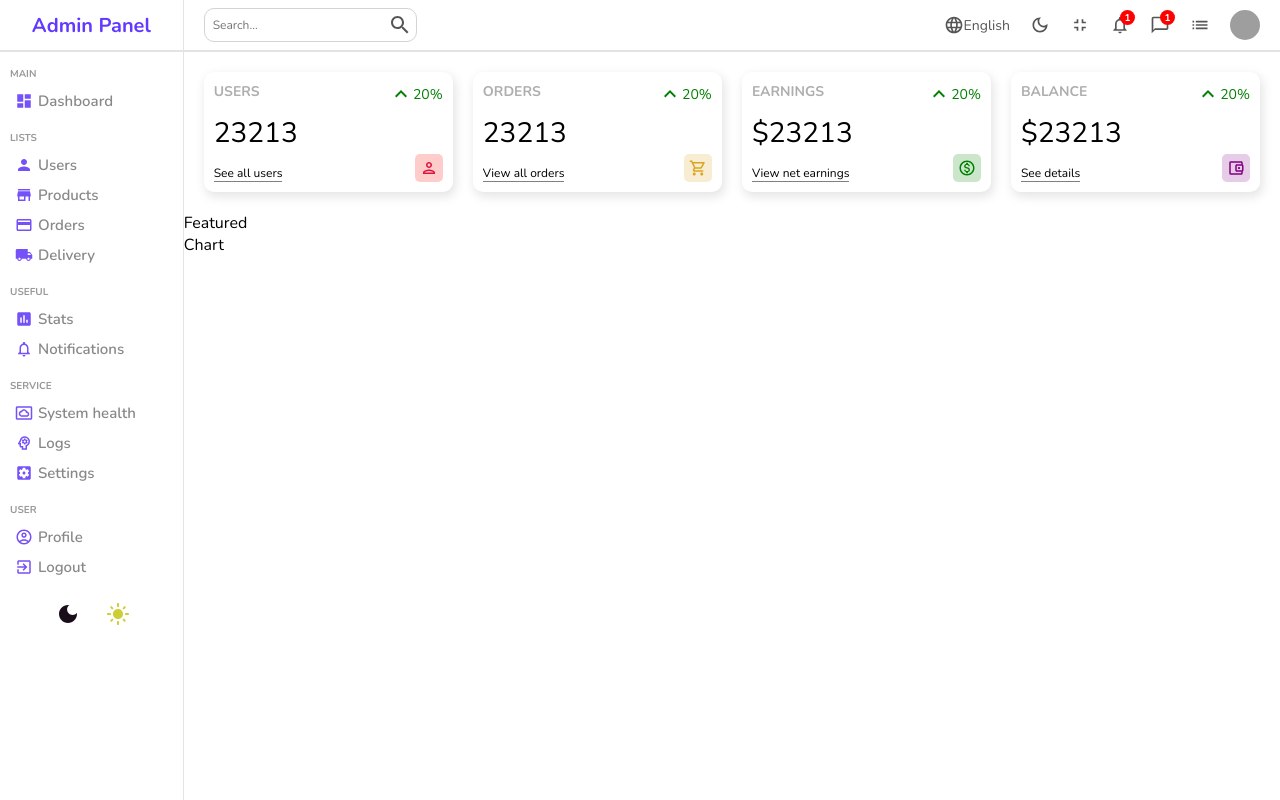
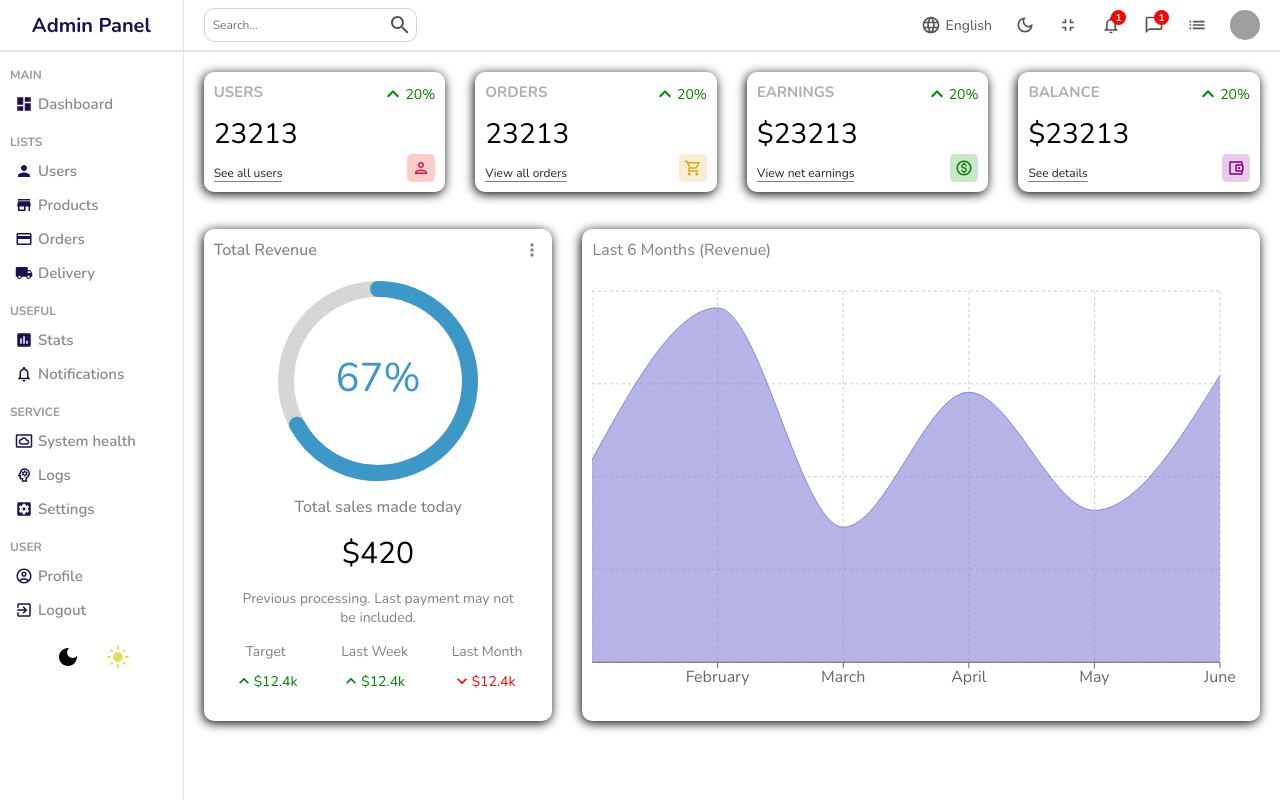
Before and after one commit to vamppdevv1/AdminPanel, a React (Vite) app: page / in a window 1280 px wide. Built offline with nearby package versions, Linux system fonts and the light colour scheme; grey boxes are pictures that could not be loaded.

Commit message:
feat: add dashboard charts

```diff
--- a/package.json
+++ b/package.json
@@ -15,8 +15,10 @@
     "@mui/icons-material": "^9.1.1",
     "@mui/material": "^9.1.1",
     "react": "^19.2.6",
+    "react-circular-progressbar": "^2.2.0",
     "react-dom": "^19.2.6",
     "react-router-dom": "^7.18.0",
+    "recharts": "^3.8.1",
     "saas": "^1.0.0",
     "sass": "^1.101.0"
   },
--- a/src/components/chart/Chart.jsx
+++ b/src/components/chart/Chart.jsx
@@ -1,7 +1,48 @@
 import "./chart.scss"
-
+import {
+  ResponsiveContainer,
+  AreaChart,
+  ReferenceLine,
+  Area,
+  XAxis,
+  CartesianGrid,
+  Tooltip,
+} from "recharts";
+const data = [
+  { name: "January", Total: 1200 },
+  { name: "February", Total: 2100 },
+  { name: "March", Total: 800 },
+  { name: "April", Total: 1600 },
+  { name: "May", Total: 900 },
+  { name: "June", Total: 1700 },
+];
 export const Chart = () => {
   return (
-    <div>Chart</div>
-  )
+    <div className="chart">
+      <div className="title">Last 6 Months (Revenue)</div>
+      <ResponsiveContainer width="100%" aspect={1.6} maxHeight={500}>
+        <AreaChart
+          data={data}
+          margin={{ top: 10, right: 30, left: 0, bottom: 0 }}
+        >
+          <XAxis dataKey="name" />
+          <CartesianGrid strokeDasharray="3 3" />
+          <Tooltip />
+          <ReferenceLine x="Page C" stroke="green" label="Min PAGE" />
+          <ReferenceLine
+            y={4000}
+            label="Max"
+            stroke="red"
+            strokeDasharray="3 3"
+          />
+          <Area
+            type="monotone"
+            dataKey="Total"
+            stroke="#8884d8"
+            fill="#8884d8"
+          />
+        </AreaChart>
+      </ResponsiveContainer>
+    </div>
+  );
 }
--- a/src/components/chart/chart.scss
+++ b/src/components/chart/chart.scss
@@ -0,0 +1,11 @@
+.chart {
+  flex: 4;
+-webkit-box-shadow: -1px 2px 11px 0px #000000;
+box-shadow: -1px 2px 11px 0px #000000;
+  border-radius: 10px;
+  padding: 10px;
+  color: gray;
+  .title {
+    margin-bottom: 20px;
+  }
+}
--- a/src/components/featured/Featured.jsx
+++ b/src/components/featured/Featured.jsx
@@ -1,7 +1,47 @@
-import "./featured.scss"
-
+import "./featured.scss";
+import { MoreVert,KeyboardArrowUpOutlined,KeyboardArrowDownOutlined } from "@mui/icons-material";
+import { CircularProgressbar } from "react-circular-progressbar";
+import "react-circular-progressbar/dist/styles.css";
 export const Featured = () => {
   return (
-    <div>Featured</div>
-  )
-}
+    <div className="featured">
+      <div className="top">
+        <h1 className="title">Total Revenue</h1>
+        <MoreVert fontSize="small" />
+      </div>
+      <div className="bottom">
+        <div className="featuredChart">
+          <CircularProgressbar value={67} text={"67%"} />
+        </div>
+        <p className="title">Total sales made today</p>
+        <p className="amount">$420</p>
+        <p className="desc">
+          Previous processing. Last payment may not be included.
+        </p>
+        <div className="summary">
+          <div className="item">
+            <div className="itemTitle">Target</div>
+            <div className="itemResult positive">
+              <KeyboardArrowUpOutlined fontSize="small" />
+              <div className="resultAmount">$12.4k</div>
+            </div>
+          </div>
+          <div className="item">
+            <div className="itemTitle">Last Week</div>
+            <div className="itemResult positive">
+              <KeyboardArrowUpOutlined fontSize="small" />
+              <div className="resultAmount">$12.4k</div>
+            </div>
+          </div>
+          <div className="item">
+            <div className="itemTitle">Last Month</div>
+            <div className="itemResult negative">
+              <KeyboardArrowDownOutlined fontSize="small" />
+              <div className="resultAmount">$12.4k</div>
+            </div>
+          </div>
+        </div>
+      </div>
+    </div>
+  );
+};
--- a/src/components/featured/featured.scss
+++ b/src/components/featured/featured.scss
@@ -0,0 +1,67 @@
+.featured {
+  flex: 2;
+-webkit-box-shadow: -1px 2px 11px 0px #000000;
+box-shadow: -1px 2px 11px 0px #000000;
+border-radius: 10px;
+  padding: 10px;
+  .top {
+    display: flex;
+    align-items: center;
+    justify-content: space-between;
+    color: gray;
+    .title {
+      font-size: 16px;
+      font-weight: 500;
+    }
+  }
+  .bottom {
+    padding: 20px;
+    display: flex;
+    flex-direction: column;
+    align-items: center;
+    justify-content: center;
+    gap: 15px;
+    .featuredChart {
+      width: 200px;
+      height: 200px;
+    }
+    .title {
+      font-weight: 500;
+      color: gray;
+    }
+    .amount {
+      font-size: 30px;
+    }
+    .desc {
+      font-weight: 300;
+      font-size: 14px;
+      color: gray;
+      text-align: center;
+    }
+    .summary {
+      width: 100%;
+      display: flex;
+      align-items: center;
+      justify-content: space-between;
+      .item {
+        text-align: center;
+        .itemTitle {
+          font-size: 14px;
+          color: gray;
+        }
+        .itemResult {
+          display: flex;
+          align-items: center;
+          margin-top: 10px;
+          font-size: 14px;
+          &.positive {
+            color: green;
+          }
+          &.negative {
+            color: red;
+          }
+        }
+      }
+    }
+  }
+}
--- a/src/components/navbar/navbar.scss
+++ b/src/components/navbar/navbar.scss
@@ -29,13 +29,18 @@
     .items {
       display: flex;
       align-items: center;
-      gap: 20px;
+      gap: 23px;
+
       .item {
         display: flex;
         align-items: center;
         position: relative;
+        &:nth-child(1){
+          gap: 5px;
+        }
         .icon {
           font-size: 20px;
+          cursor: pointer;
         }
         .avatar{
             width: 30px;
--- a/src/components/sidebar/sidebar.scss
+++ b/src/components/sidebar/sidebar.scss
@@ -8,11 +8,10 @@
     display: flex;
     align-items: center;
     justify-content: center;
-
+    color: #1e104e;
     .logo {
       font-size: 20px;
       font-weight: bold;
-      color: #6439ff;
     }
   }
   hr {
@@ -26,15 +25,16 @@
       margin: 0;
       padding: 0;
       .title {
-        font-size: 10px;
+        font-size: 12px;
         font-weight: bold;
         color: #999;
         margin-top: 15px;
-        margin-bottom: 5px;
+        margin-bottom: 6px;
       }
       li {
         display: flex;
         align-items: center;
+        margin-bottom: 4px;
         padding: 5px;
         cursor: pointer;
         gap: 5px;
@@ -43,7 +43,7 @@
         }
         .icon {
           font-size: 18px;
-          color: #7451f8;
+          color: #1e104e;
         }
         span {
           font-size: 15px;
@@ -64,10 +64,10 @@
       cursor: pointer;
       margin: 10px;
       &:nth-child(1) {
-        color: rgb(26, 13, 26);
+        color: rgb(0, 0, 0);
       }
       &:nth-child(2) {
-        color: rgb(205, 205, 53);
+        color: rgb(223, 223, 100);
       }
     }
   }
--- a/src/components/widget/widget.scss
+++ b/src/components/widget/widget.scss
@@ -3,7 +3,8 @@
   flex: 1;
   justify-content: space-between;
   padding: 10px;
-  box-shadow: 2px 4px 10px 1px rgba(201, 201, 201, 0.47);
+  -webkit-box-shadow: -1px 2px 11px 0px #000000;
+  box-shadow: -1px 2px 11px 0px #000000;
   border-radius: 10px;
   height: 100px;
   .left,
@@ -13,7 +14,7 @@
     justify-content: space-between;
     .title {
       font-weight: bold;
-      font-size: 14px;
+      font-size: 15px;
       color: rgb(174, 174, 174);
     }
     .counter {
@@ -22,6 +23,7 @@
     }
     .link {
       font-size: 12px;
+      color: rgb(37, 36, 36);
       border-bottom: 1px solid gray;
       cursor: pointer;
       width: max-content;
--- a/src/pages/home/home.scss
+++ b/src/pages/home/home.scss
@@ -3,10 +3,14 @@
     flex-direction: row;
     .homeContainer{
         flex: 6;
-        .widgets{
+        .widgets,.charts{
             display: flex;
             padding: 20px;
-            gap: 20px;
+            gap: 30px;
+            margin-bottom: 12px;
+        }
+        .charts{
+          padding: 5px 20px;
         }
     }
 }
```
Also changed, not shown: src/pages/home/Home.jsx (+4 -4 lines), 1 other file (tests, documents, lock files or other folders).
